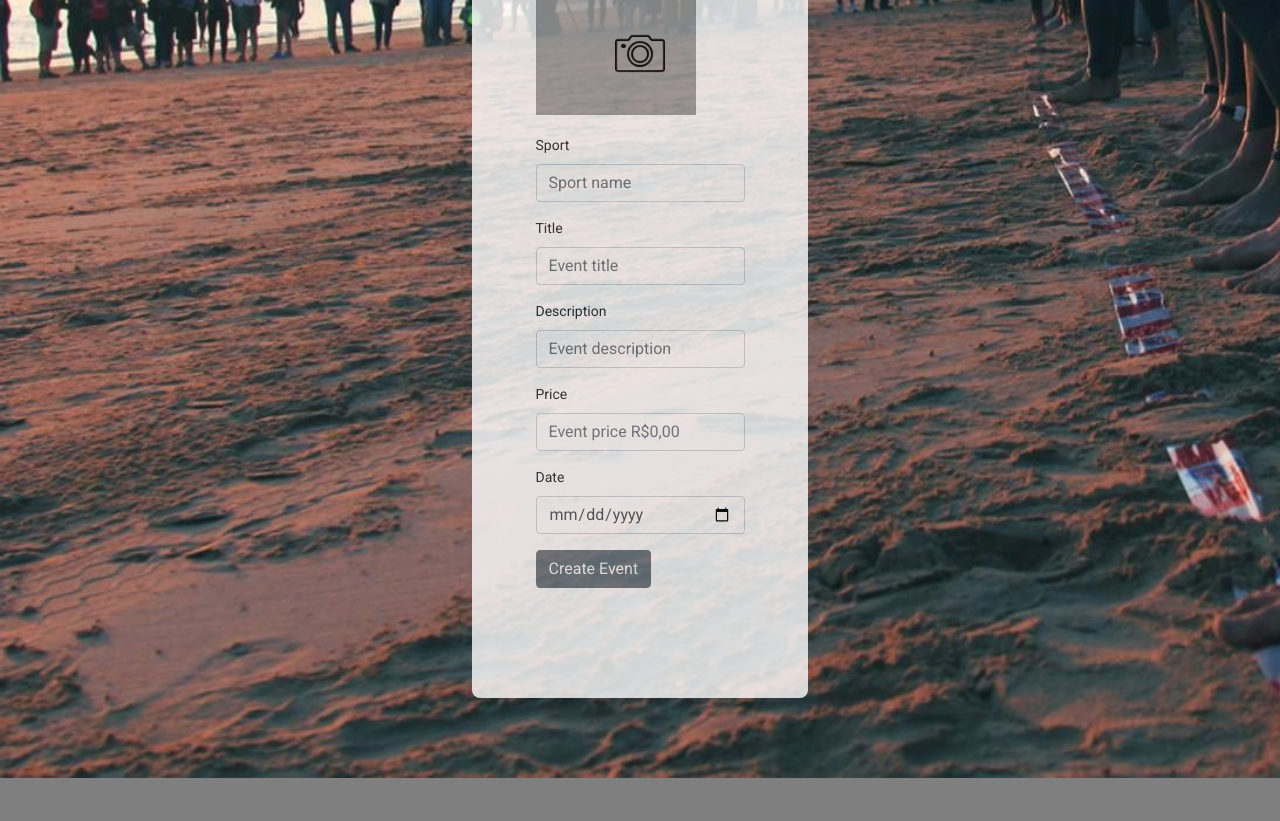
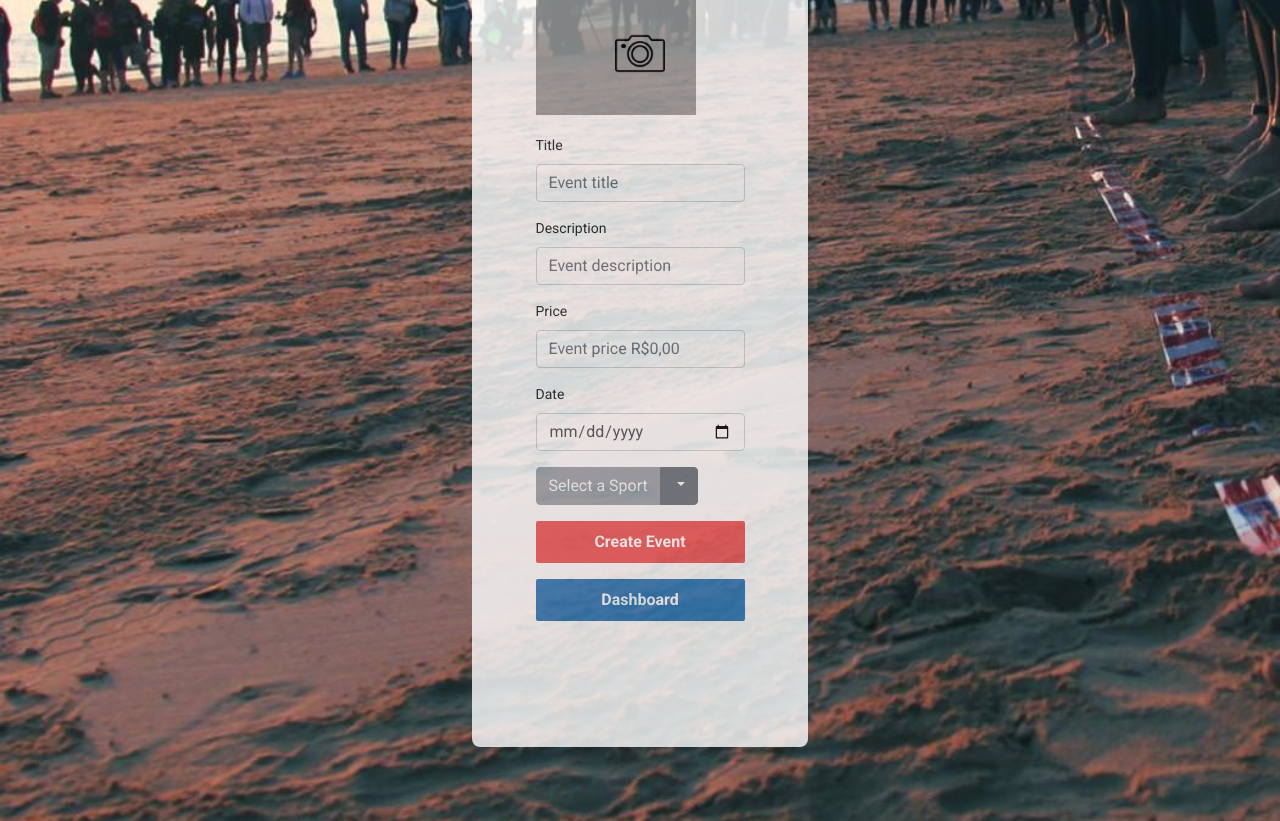
Before and after one commit to magno193/sports-app, a React (Create React App) app in the folder frontend/: page /events in a window 1280 px wide. Shown: the part 420-1241 px from the top of the page. Before the commit the page ends 1198 px from the top, so only its background shows below. Built offline with nearby package versions, Linux system fonts and the light colour scheme; grey boxes are pictures that could not be loaded; the HTML template or start-up script is replaced by a standard one.

Commit message:
Listagem em dashboard com filtro e dropdown em events

```diff
--- /dev/null
+++ b/frontend/src/pages/Dashboard/dashboard.css
@@ -0,0 +1,34 @@
+ul.events-list{
+    width: 100%;
+    list-style: none;
+    display: grid;
+    grid-template-columns: 1fr 1fr;
+    grid-gap: 20px;
+    margin-bottom: 30px;
+}
+
+ul.events-list li{
+    display: flex;
+    flex-direction: column;
+}
+
+ul.events-list li header{
+    width: 100%;
+    height: 120px;
+    background-size: contain;
+    background-repeat: no-repeat;
+    border-radius: 4px;
+}
+
+ul.events-list li strong {
+    margin-top: 12px;
+    font-size: 24px;
+    color: #444;
+}
+
+
+@media (max-width: 768px){
+    ul.events-list{
+        grid-template-columns: 1fr;
+    }
+}
--- a/frontend/src/pages/Dashboard/index.js
+++ b/frontend/src/pages/Dashboard/index.js
@@ -1,11 +1,55 @@
-import React from 'react';
+import React, {useEffect, useState} from 'react';
+import api from '../../services/api';
+import moment from 'moment';
+import './dashboard.css';
+import {Button, ButtonGroup} from 'reactstrap'
 
+export default function Dashboard({history}) {
+    const [events, setEvents] = useState([]);
+    const user_id = localStorage.getItem('user');
 
-export default function Dashboard() {
-    const user_id = localStorage.getItem('user');
+    const [rSelected, setRSelected] = useState(null);
+
+    useEffect(()=>{
+        getEvents();
+    }, []);
+
+    const filterHandler = (query) => {
+        getEvents(query);
+    }
+
+    const getEvents = async(filter) => {
+
+        const url = filter ? `/dashboard/${filter}` : '/dashboard'
+        const response = await api.get(url, {headers:{ user_id }});
+
+        setEvents(response.data);
+    };
+    console.log(user_id)
+    console.log(events);
     return(
-        <div>
-            Hello from Dashboard
-        </div>
+        <>
+            <div>Filter:
+                <ButtonGroup>
+                    <Button color='primary' OnClick={() => filterHandler(null)} active={rSelected === null}>All Sports</Button>
+                    <Button color='primary' OnClick={() => filterHandler('running')} active={rSelected === 'running'}>Running</Button>
+                    <Button color='primary' OnClick={() => filterHandler('cycling')} active={rSelected === 'cycling'}>Cycling</Button>
+                    <Button color='primary' OnClick={() => filterHandler('swimming')} active={rSelected === 'swimming'}>Swimming</Button>
+                </ButtonGroup>
+                <Button color="secondary" onClick={() => history.push('/events')}>New Event</Button>
+            </div>
+            <ul className='events-list'>
+                {events.map(event => (
+                    <li key={event._id}>
+                        <header style={{backgroundImage: `url(${event.thumbnail_url})`}} />
+                        <strong>{event.title}</strong>
+                        <span>Event date: {moment(event.date).format('l')}</span>
+                        <span>Event price: $ {parseFloat(event.price).toFixed(2)}</span>
+                        <span>Event description: {event.description}</span>
+                        <Button color='primary'>Subscribe</Button>
+                    </li>
+                ))}
+            </ul>
+        </>
     )
 }
--- a/frontend/src/pages/EventsPage/index.js
+++ b/frontend/src/pages/EventsPage/index.js
@@ -1,19 +1,25 @@
 import React, { useState, useMemo } from 'react';
 import api from '../../services/api';
-import {Container, Button, Form, FormGroup, Input, Label, Alert} from 'reactstrap';
+import {Container, Button, Form, FormGroup, Input, Label, Alert, ButtonDropdown, DropdownItem, DropdownMenu, DropdownToggle} from 'reactstrap';
 import cameraIcon from '../../assets/camera.png'
 import './events.css';
 
 // EventsPage irá mostrar todos os eventos de um usuário logado
-export default function EventsPage() {
+export default function EventsPage({history}) {
 
     const [title, setTitle] = useState('');
     const [description, setDescription] = useState('');
     const [price, setPrice] = useState('');
     const [thumbnail, setThumbnail] = useState(null);
-    const [sport, setSport] = useState('');
+    const [sport, setSport] = useState('Select a Sport');
     const [date, setDate] = useState('');
-    const [errorMessage, setErrorMessage] = useState(false);
+    const [error, setError] = useState(false);
+    const [success, setSuccess] = useState(false);
+
+    const [dropdownOpen, setOpen] = useState(false);
+
+    const toggle = () => setOpen(!dropdownOpen);
+
     const preview =  useMemo(()=>{
         return thumbnail ? URL.createObjectURL(thumbnail) : null;
     }, [thumbnail])
@@ -33,12 +39,16 @@ export default function EventsPage() {
 
             try {
 
-                if (title !== '' && description !== '' && price !== '' && sport !== '' && date !== '' && thumbnail !== null) {
+                if (title !== '' && description !== '' && price !== '' && sport !== 'Select a Sport' && date !== '' && thumbnail !== null) {
                     await api.post('/event', eventData, {headers: {user_id}})
+                    setSuccess(true);
+                    setTimeout(() => {
+                        setSuccess(false);
+                    }, 2000);
                 } else {
-                    setErrorMessage(true);
+                    setError(true);
                     setTimeout(() => {
-                        setErrorMessage(false)
+                        setError(false);
                     }, 2000);
 
                     console.log('Missing required data');
@@ -47,13 +57,15 @@ export default function EventsPage() {
 
             } catch (error) {
                 console.log(error.message);
-
             }
 
         evnt.preventDefault();
         return ''
     }
 
+    const sportEventHandler = (sport) => {
+        setSport(sport)
+    }
 
     return(
         <Container>
@@ -65,10 +77,6 @@ export default function EventsPage() {
                         <Input type='file' onChange={(evnt) => setThumbnail(evnt.target.files[0])} />
                         <img src={cameraIcon} style={{maxWidth: '50px'}} alt='Upload Icon Image' />
                     </Label>
-                </FormGroup>
-                <FormGroup>
-                    <Label>Sport</Label>
-                    <Input id='sport' type='text' value={sport} placeholder={'Sport name'} onChange={(evnt) => setSport(evnt.target.value)} />
                 </FormGroup>
                 <FormGroup>
                     <Label>Title</Label>
@@ -86,12 +94,29 @@ export default function EventsPage() {
                     <Label>Date</Label>
                     <Input id='date' type='date' value={date} onChange={(evnt) => setDate(evnt.target.value)} />
                 </FormGroup>
-                <Button type='submit'>
-                    Create Event
-                </Button>
+                <FormGroup>
+                    <ButtonDropdown isOpen={dropdownOpen} toggle={toggle}>
+                    <Button disabled id="caret" value={sport}>{sport}</Button>
+                    <DropdownToggle caret />
+                    <DropdownMenu>
+                        <DropdownItem onClick={() => sportEventHandler('running')}>running</DropdownItem>
+                        <DropdownItem onClick={() => sportEventHandler('cycling')}>cycling</DropdownItem>
+                        <DropdownItem onClick={() => sportEventHandler('swimming')}>swimming</DropdownItem>
+                    </DropdownMenu>
+                    </ButtonDropdown>
+                </FormGroup>
+                <FormGroup>
+                    <Button type='submit' className='submit-btn'>Create Event</Button>
+                </FormGroup>
+                <FormGroup>
+                    <Button className='secondary-btn' onClick={() => history.push("/")}>Dashboard</Button>
+                </FormGroup>
             </Form>
-            {errorMessage ? (
+            {error ? (
                 <Alert  className='event-validation' color='danger'> Missing required information</Alert>
+            ) : ''}
+            {success ? (
+                <Alert  className='event-validation' color='success'>The event was created successfully</Alert>
             ) : ''}
         </Container>
     )
--- a/frontend/src/pages/Login/index.js
+++ b/frontend/src/pages/Login/index.js
@@ -17,7 +17,7 @@ export default function Login({ history }) {
     try {
       if (userId) {
         localStorage.setItem("user", userId);
-        history.push("/dashboard");
+        history.push("/");
       } else {
         const { message } = response.data;
         setError(true);
@@ -27,7 +27,10 @@ export default function Login({ history }) {
           setErrorMessage("");
         }, 2000);
       }
-    } catch (error) {}
+    } catch (error) {
+      setError(true);
+      setErrorMessage('Error, the server returned an error')
+    }
   };
 
   return (
@@ -58,7 +61,7 @@ export default function Login({ history }) {
         </FormGroup>
         </div>
         <FormGroup>
-          <Button className="submit-btn">Submit</Button>
+          <Button type='submit' className="submit-btn">Submit</Button>
         </FormGroup>
         <FormGroup>
           <Button
@@ -70,7 +73,7 @@ export default function Login({ history }) {
         </FormGroup>
       </Form>
       {error ? (
-                <Alert  className='event-validation' color='danger'>Missing required information</Alert>
+                <Alert  className='event-validation' color='danger'>{errorMessage}</Alert>
             ) : ''}
     </Container>
   );
```
Also changed, not shown: 1 other file (tests, documents, lock files or other folders).
